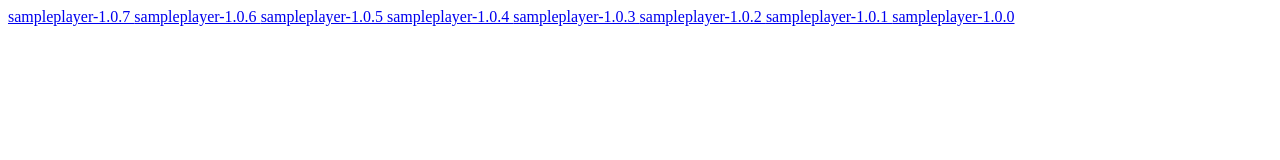
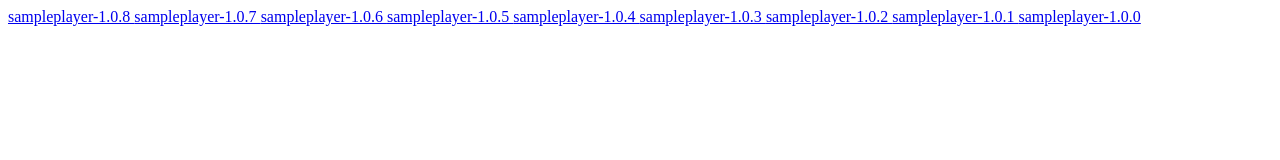
Before and after one commit to SampleNote/python-package-server, a plain HTML site: page sampleplayer/index.html in a window 1280 px wide. Drawn offline with Linux system fonts and the light colour scheme.

Commit message:
Publish sampleplayer - 1.0.8 in GitHub SampleNote/samplenote-sampler

```diff
--- a/sampleplayer/index.html
+++ b/sampleplayer/index.html
@@ -6,6 +6,9 @@
   </title>
  </head>
  <body>
+  <a href="git+ssh://git@github.com/SampleNote/samplenote-sampler.git@1.0.8#egg=sampleplayer-1.0.8">
+   sampleplayer-1.0.8
+  </a>
   <a href="git+ssh://git@github.com/SampleNote/samplenote-sampler.git@1.0.7#egg=sampleplayer-1.0.7">
    sampleplayer-1.0.7
   </a>
```
